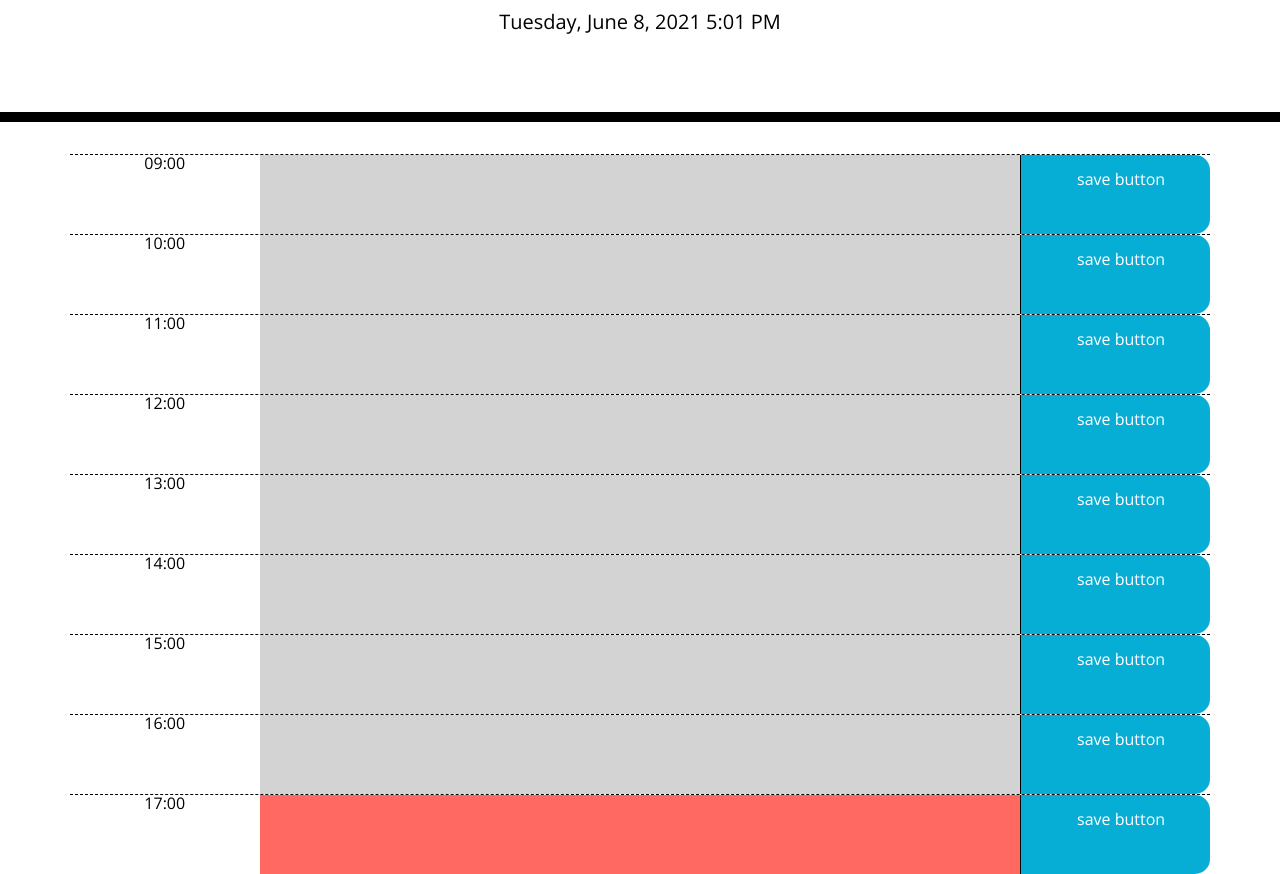
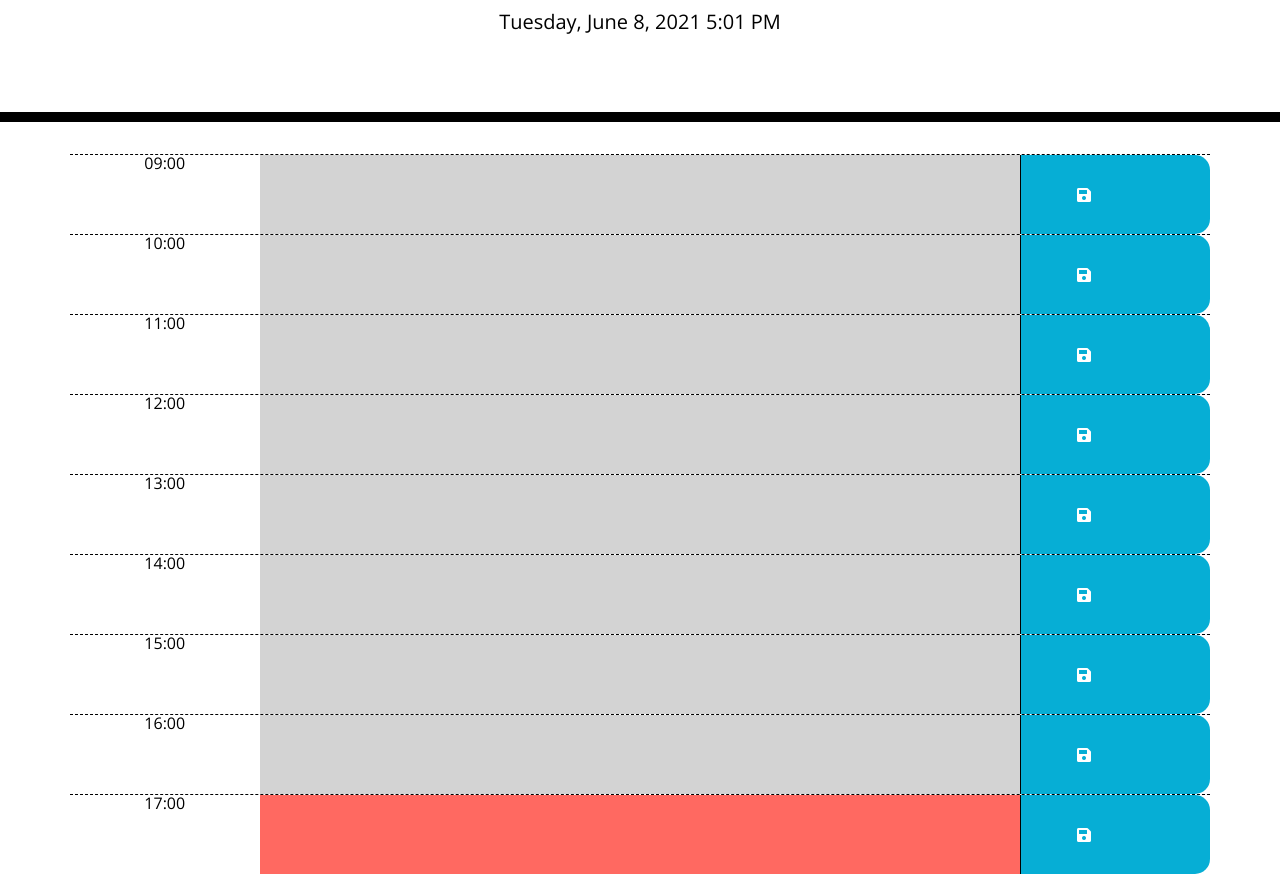
Before and after one commit to bsottek/work-scheduler, a plain HTML site: page index.html in a window 1280 px wide. Shown: the part 182-1056 px from the top of the page. Drawn offline with nearby package versions, Linux system fonts and the light colour scheme.

Commit message:
save button icons

```diff
--- a/index.html
+++ b/index.html
@@ -36,7 +36,8 @@
 
         </div>
         <div class="col save-btn saveBtn">
-          save button
+
+          <i class='fas fa-save'></i>
         </div>
       </div>
       <div class="row hour" id='1000'>
@@ -46,7 +47,8 @@
 
         </div>
         <div class="col save-btn saveBtn">
-          save button
+
+          <i class='fas fa-save'></i>
         </div>
       </div>
       <div class="row hour" id='1100'>
@@ -56,7 +58,8 @@
 
         </div>
         <div class="col save-btn saveBtn">
-          save button
+
+          <i class='fas fa-save'></i>
         </div>
       </div>
       <div class="row hour" id='1200'>
@@ -66,7 +69,8 @@
 
         </div>
         <div class="col save-btn saveBtn">
-          save button
+
+          <i class='fas fa-save'></i>
         </div>
       </div>
       <div class="row hour" id='1300'>
@@ -76,7 +80,8 @@
 
         </div>
         <div class="col save-btn saveBtn">
-          save button
+
+          <i class='fas fa-save'></i>
         </div>
       </div>
       <div class="row hour" id='1400'>
@@ -86,7 +91,8 @@
 
         </div>
         <div class="col save-btn saveBtn">
-          save button
+
+          <i class='fas fa-save'></i>
         </div>
       </div>
       <div class="row hour" id='1500'>
@@ -96,7 +102,8 @@
 
         </div>
         <div class="col save-btn saveBtn">
-          save button
+
+          <i class='fas fa-save'></i>
         </div>
       </div>
       <div class="row hour" id='1600'>
@@ -106,7 +113,8 @@
 
         </div>
         <div class="col save-btn saveBtn">
-          save button
+
+          <i class='fas fa-save'></i>
         </div>
       </div>
       <div class="row hour" id='1700'>
@@ -116,7 +124,8 @@
 
         </div>
         <div class="col save-btn saveBtn">
-          save button
+
+          <i class='fas fa-save'></i>
         </div>
       </div>
     </div>
```
